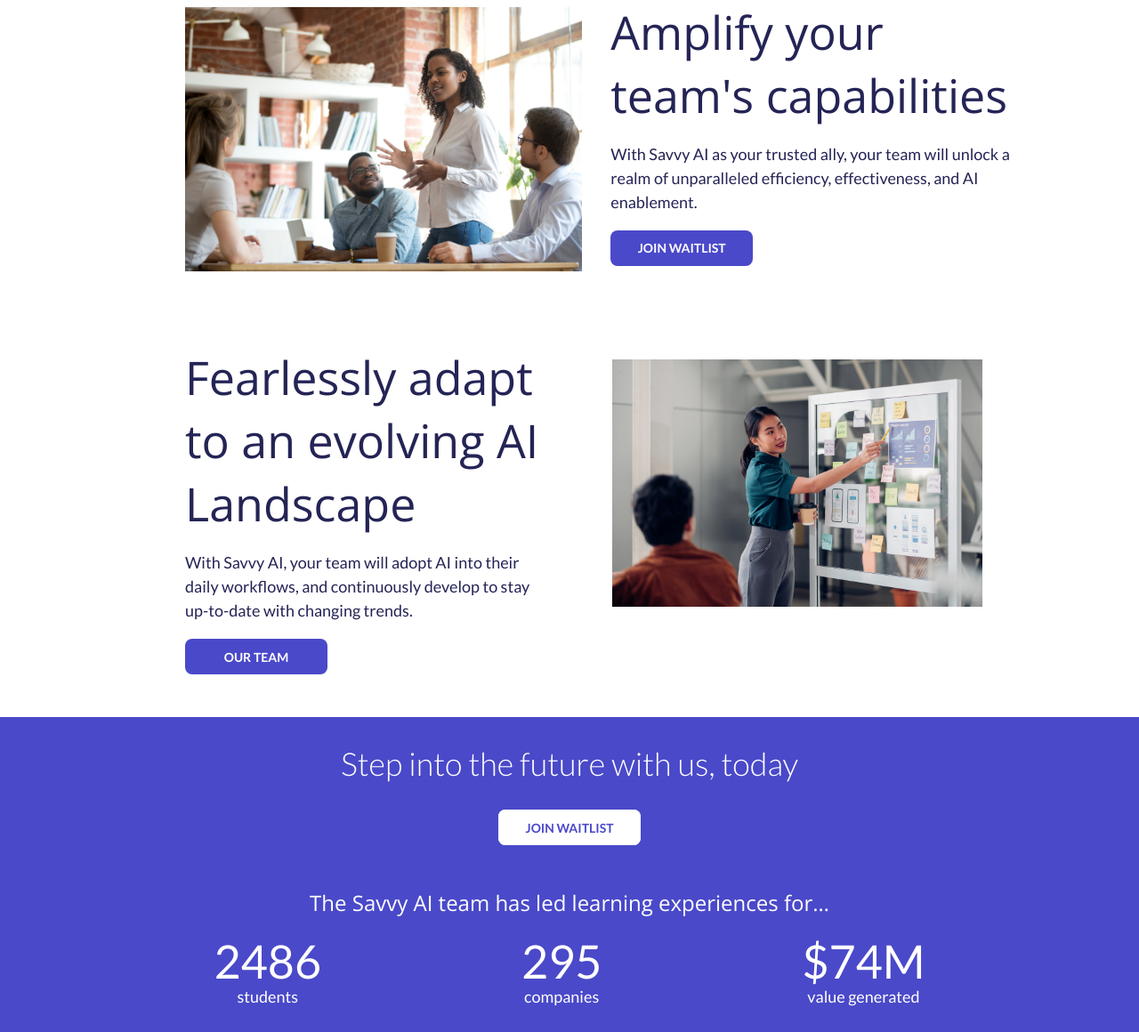
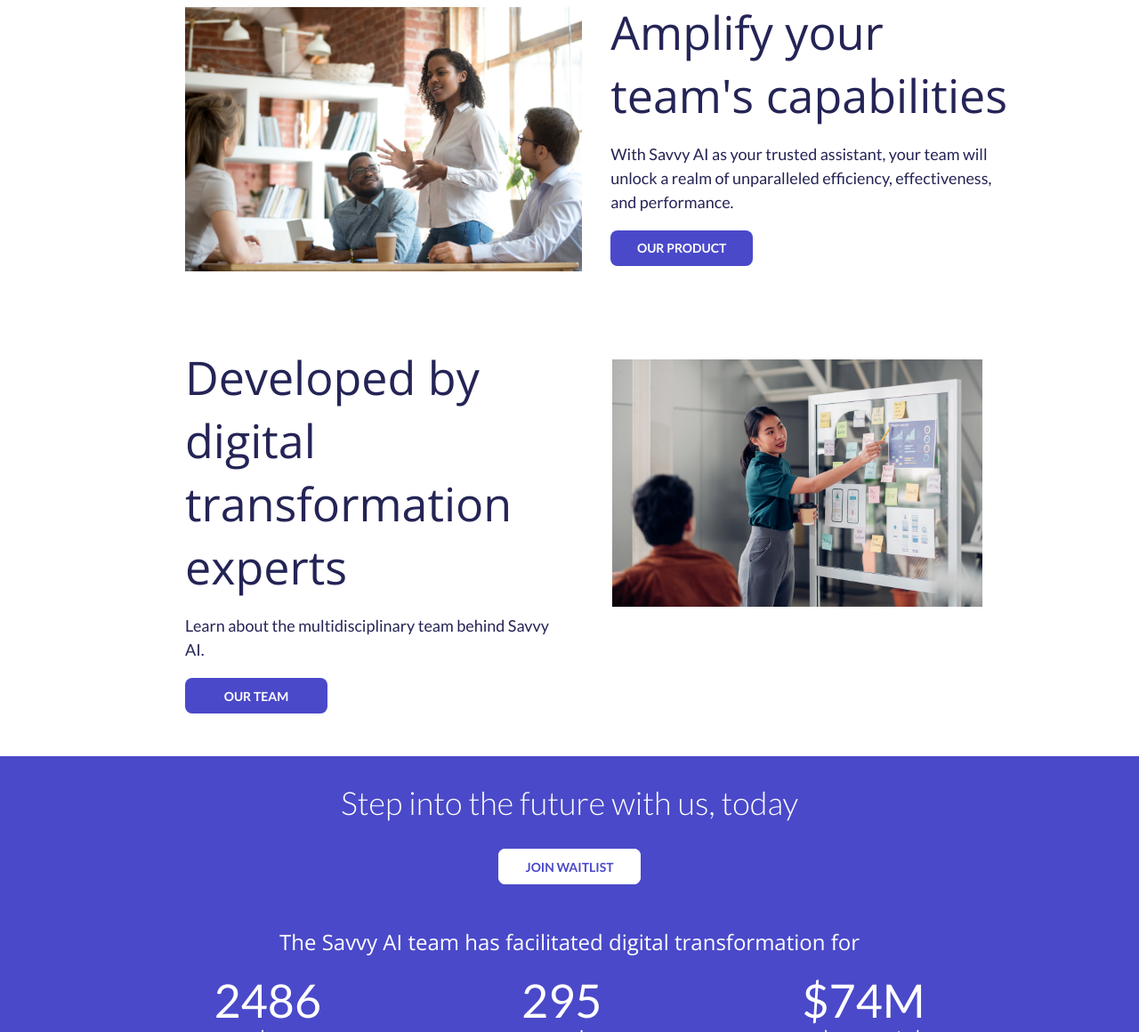
Before and after one commit to danceoval/savvy-site, a website: page public/index.html in a window 1280 px wide. Shown: the part 735-1895 px from the top of the page at 89% size. Drawn offline with nearby package versions, Linux system fonts and the light colour scheme.

Commit message:
updates homepage

```diff
--- a/public/index.html
+++ b/public/index.html
@@ -94,7 +94,7 @@
   </section>
 
   <section id="logos" class="banner">
-    <h2>Our Team has delivered learning experiences for these companies </h2>
+    <h2>Our team has enabled digital transformation for these companies</h2>
     <div id="logo-container">
       <img src="./images/logo-banner-full.png" alt="Verizon, American Express, Google, Rolls Royce, Dentsu, McKinsey logos" />
     </div>
@@ -110,10 +110,10 @@
       </div>
       <div id="empower-text">
         <h2>Amplify your team's capabilities</h2>
-        <p>With Savvy AI as your trusted ally, your team will unlock a realm of unparalleled efficiency, effectiveness, and AI enablement.</p>
+        <p>With Savvy AI as your trusted assistant, your team will unlock a realm of unparalleled efficiency, effectiveness, and performance.</p>
         <div class="btn-purple">
           <a href="/contact">
-            <button class="contact" id="contact-main">Join Waitlist</button>
+            <button class="contact" id="contact-main">Our Product</button>
           </a>
         </div>
       </div>
@@ -124,8 +124,8 @@
   <section id="skills">
     <div class="section-container">
       <div id="skills-text" class="txt-left">
-        <h2>Fearlessly adapt to an evolving AI Landscape</h2>
-        <p>With Savvy AI, your team will adopt AI into their daily workflows, and continuously develop to stay up-to-date with changing trends.</p>
+        <h2>Developed by digital transformation experts</h2>
+        <p>Learn about the multidisciplinary team behind Savvy AI.</p>
         <div class="btn-purple">
           <a href="/team">
             <button >Our Team</button>
@@ -145,9 +145,9 @@
       <a href="/contact.html" class="contact">
         <button class="contact">Join Waitlist</button>
       </a>
-      <h2 class="center">The Savvy AI team has led learning experiences for…</h2>
+      <h2 class="center">The Savvy AI team has facilitated digital transformation for</h2>
       <div class="stats-container">
-        <p><span class="stat-no">2486 </span></br>students</p>
+        <p><span class="stat-no">2486 </span></br>employees</p>
         <p><span class="stat-no">295</span></br> companies</p>
         <p><span class="stat-no">$74M</span></br> value generated</p>
       </div>
--- a/public/style.css
+++ b/public/style.css
@@ -436,7 +436,6 @@
   color: #FFF;
   font-size: .925rem;
   font-weight: normal;
-  text-transform: uppercase;
   margin-bottom: 0rem;
 }
 
```
Also changed, not shown: savvy-screen.png (added), 3 other files.
